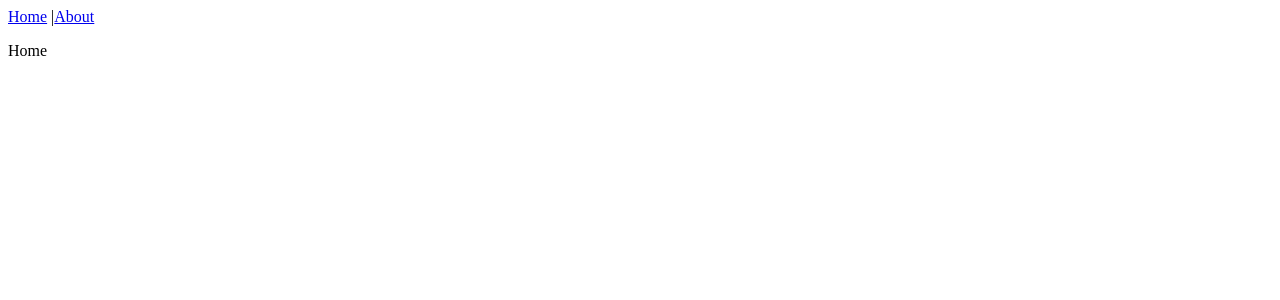
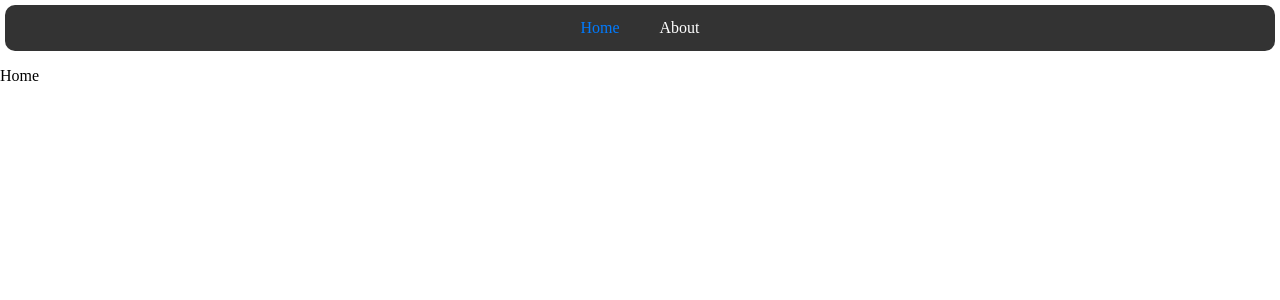
Before and after one commit to Yulai202020/app, a React (Vite) app: page /app/ in a window 1280 px wide. Shown: the top 300 px of the page. Built offline with nearby package versions, Linux system fonts and the light colour scheme.

Commit message:
first commit

```diff
--- a/src/App.tsx
+++ b/src/App.tsx
@@ -1,8 +1,8 @@
 import Home from './sites/Home';
 import About from './sites/About';
+import Navigate from './sites/Navigate';
 import PageNotFound from './sites/PageNotFound';
 
-import { Link } from 'react-router-dom';
 import { BrowserRouter as Router, Route, Routes } from 'react-router-dom';
 
 const basename = "/app";
@@ -10,10 +10,7 @@ const basename = "/app";
 function App() {
   return (
     <Router basename={basename}>
-      <nav>
-        <Link to="/">Home</Link> |
-         <Link to="/about">About</Link>
-      </nav>
+      <Navigate />
       <Routes>
         <Route path="/" element={<Home />} />
         <Route path="/about" element={<About />} />
```
